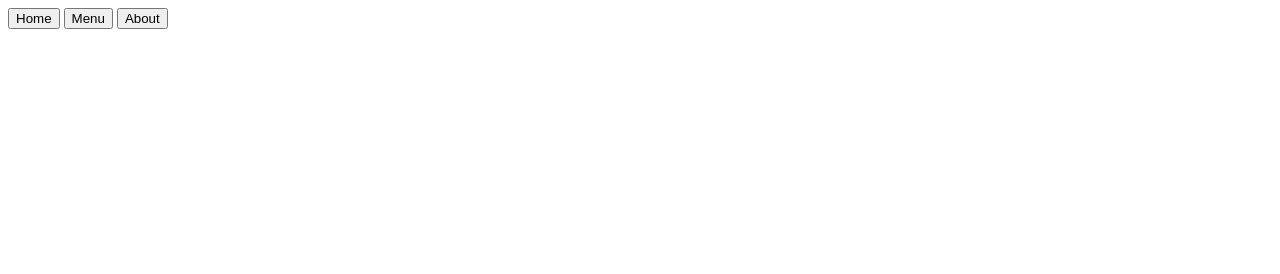
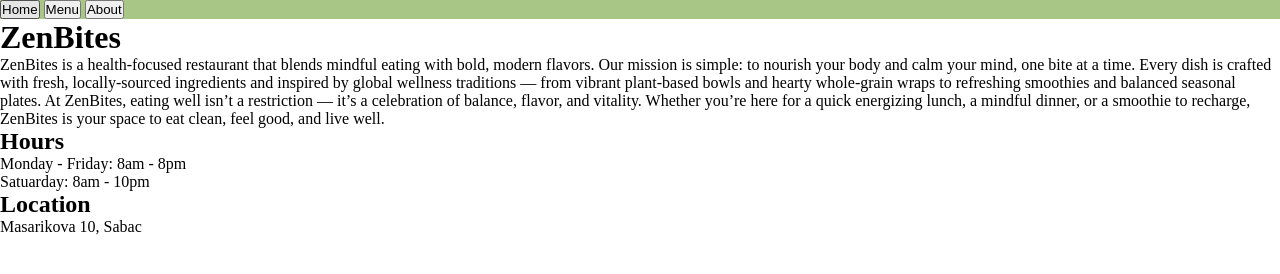
Before and after one commit to aarsenovic/odin-restaurant-page, a website built with webpack: page src/template.html in a window 1280 px wide. Built offline with nearby package versions, Linux system fonts and the light colour scheme.

Commit message:
feat: add descriptor file, add function for rendering home tab, add style.css, and blueprint for homepage

```diff
--- /dev/null
+++ b/src/descriptor.js
@@ -0,0 +1,16 @@
+const restaurantDescriptionText = `
+                ZenBites is a health-focused restaurant that blends mindful eating with bold, modern flavors.
+                Our mission is simple: to nourish your body and calm your mind, one bite at a time.
+                Every dish is crafted with fresh, locally-sourced ingredients and inspired by global wellness traditions
+                — from vibrant plant-based bowls and hearty whole-grain wraps to refreshing smoothies and balanced
+                seasonal plates.
+                At ZenBites, eating well isn’t a restriction — it’s a celebration of balance, flavor, and vitality.
+                Whether you’re here for a quick energizing lunch, a mindful dinner, or a smoothie to recharge,
+                ZenBites is your space to eat clean, feel good, and live well.
+`
+
+const workHoursMondayToFridayText = `Monday - Friday: 8am - 8pm`;
+const workHoursSaturdayText = `Satuarday: 8am - 10pm`;
+
+
+export {restaurantDescriptionText, workHoursMondayToFridayText, workHoursSaturdayText};
--- /dev/null
+++ b/src/homeTab.js
@@ -0,0 +1,70 @@
+import {
+  restaurantDescriptionText,
+  workHoursMondayToFridayText,
+  workHoursSaturdayText
+} from "./descriptor";
+
+
+function createElement(tag, { text, classes = [], children = [] } = {}) {
+  const el = document.createElement(tag);
+  if (text) el.textContent = text;
+  if (classes.length) el.classList.add(...classes);
+  children.forEach(child => el.appendChild(child));
+  return el;
+}
+
+function createHeader() {
+  return createElement("h1", { text: "ZenBites" });
+}
+
+function createDescription() {
+  const descriptionText = createElement("p", { text: restaurantDescriptionText });
+  return createElement("div", { classes: ["description-container"], children: [descriptionText] });
+}
+
+function createWorkHours() {
+  const headerTwo = createElement("h2", { text: "Hours" });
+  const workHoursMondayToFriday = createElement("p", {
+    text: workHoursMondayToFridayText,
+    classes: ["work-hours"]
+  });
+  const workHoursSaturday = createElement("p", {
+    text: workHoursSaturdayText,
+    classes: ["work-hours"]
+  });
+
+  const workingHoursMiniContainer = createElement("div", {
+    classes: ["working-hours-mini-container"],
+    children: [workHoursMondayToFriday, workHoursSaturday]
+  });
+
+  return createElement("div", {
+    classes: ["working-hours-container"],
+    children: [headerTwo, workingHoursMiniContainer]
+  });
+}
+
+function createLocation() {
+    const headerTwo = createElement("h2", {text: "Location"})
+    const locationText = createElement("p", {text: "Masarikova 10, Sabac", classes:["location-text"]})
+
+    return createElement ("div", {
+        classes: ["location-container"],
+        children: [headerTwo, locationText]
+    })
+}
+
+
+
+
+function renderHomeTab() {
+  const content = document.querySelector("#content");
+  content.innerHTML = "";
+
+  content.appendChild(createHeader());
+  content.appendChild(createDescription());
+  content.appendChild(createWorkHours());
+  content.appendChild(createLocation());
+}
+
+export default renderHomeTab;
--- a/src/index.js
+++ b/src/index.js
@@ -1 +1,5 @@
-console.log("Povezani smo!");
+import "./style.css"
+import renderHomeTab from "./homeTab"
+
+
+renderHomeTab();
--- /dev/null
+++ b/src/style.css
@@ -0,0 +1,9 @@
+* {
+    margin: 0;
+    padding: 0;
+    box-sizing: border-box;
+}
+
+nav {
+    background-color: #A8C686;
+}
--- a/src/template.html
+++ b/src/template.html
@@ -15,7 +15,36 @@
             <button>About</button>
         </nav>
     </header>
-    <div id="content"></div>
+    <div id="content">
+        <!-- <h1>ZenBites</h1>
+        <div class="description-container">
+            <p class="description">
+                ZenBites is a health-focused restaurant that blends mindful eating with bold, modern flavors.
+                Our mission is simple: to nourish your body and calm your mind, one bite at a time.
+                Every dish is crafted with fresh, locally-sourced ingredients and inspired by global wellness traditions
+                — from vibrant plant-based bowls and hearty whole-grain wraps to refreshing smoothies and balanced
+                seasonal plates.
+                At ZenBites, eating well isn’t a restriction — it’s a celebration of balance, flavor, and vitality.
+                Whether you’re here for a quick energizing lunch, a mindful dinner, or a smoothie to recharge,
+                ZenBites is your space to eat clean, feel good, and live well.
+            </p>
+        </div>
+        <div class="working-hours-container">
+            <h2>Hours</h2>
+            <div class="working-hours-mini-container">
+                <p class="work-hours">
+                    Monday - Friday: 8am - 8pm
+                </p>
+                <p class="work-hours">
+                    Satuarday: 8am - 10pm
+                </p>
+            </div>
+        </div>
+        <div class="location-container">
+            <h2>Location</h2>
+            <p>Masarikova 10, Sabac</p>
+        </div> -->
+    </div>
 </body>
 
 </html>
```
